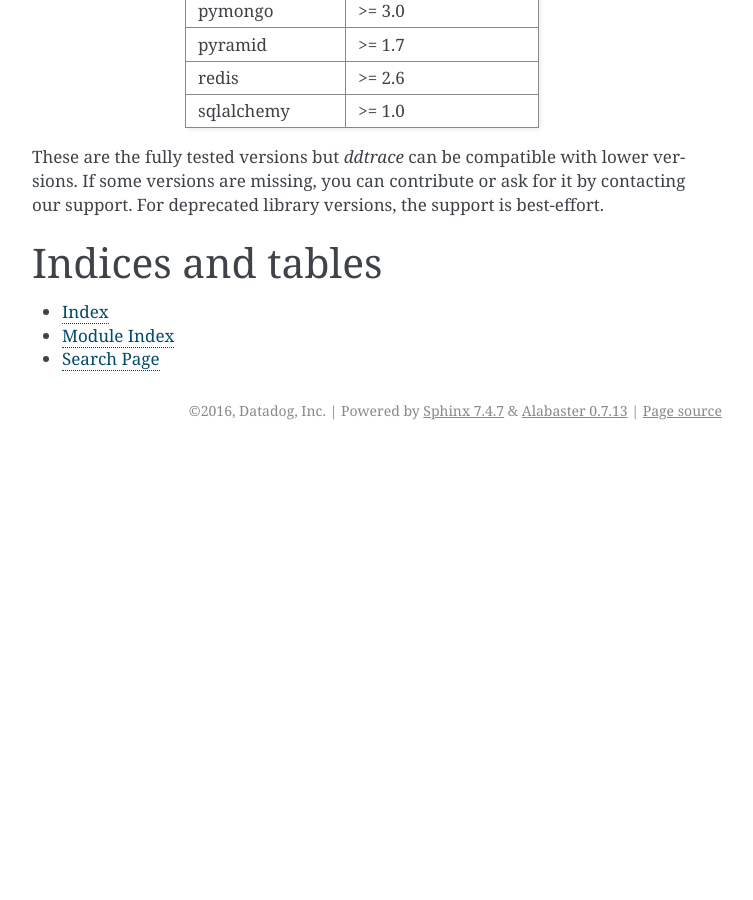
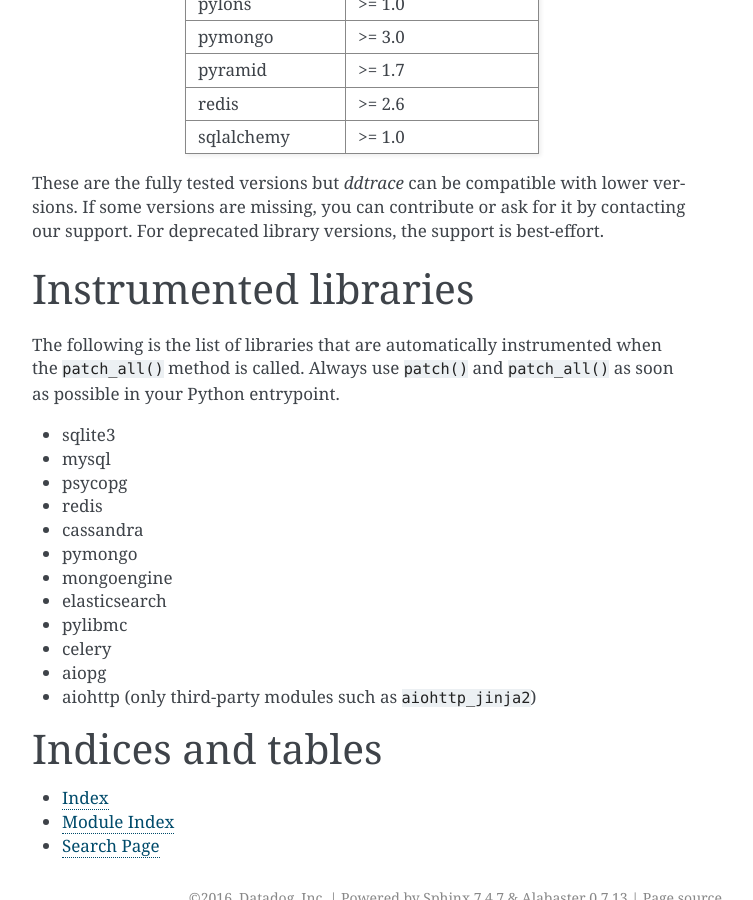
Before and after one commit to korniltsev-grafanista/pyroscope-python, a Sphinx documentation site: the page built from docs/index.rst, in a window 1280 px wide and 900 px high, scrolled down 10833 px. Shown: the whole window, without its empty margins (388-1141 px from the left). Built offline with Sphinx 7.4.7, drawn with Linux system fonts in a browser that asks for light colours; before the commit the page ends 11283 px from its top, so only the background shows below that; some of the changed text lies outside the part shown.

Commit message:
[docs] add the list of autoinstrumented modules
Upstream-Commit: 3763563f8914fbcefcd40665abb07e915f5477dc

```diff
--- a/docs/index.rst
+++ b/docs/index.rst
@@ -83,7 +83,10 @@ Then let's patch widely used Python libraries::
     from ddtrace import patch_all
     patch_all()
 
-Start your web server and you should be off to the races.
+Start your web server and you should be off to the races. Here you can find
+which `framework is automatically instrumented`_ with the ``patch_all()`` method.
+
+.. _framework is automatically instrumented: #instrumented-libraries
 
 Custom
 ~~~~~~
@@ -423,6 +426,26 @@ These are the fully tested versions but `ddtrace` can be compatible with lower v
 If some versions are missing, you can contribute or ask for it by contacting our support.
 For deprecated library versions, the support is best-effort.
 
+Instrumented libraries
+======================
+
+The following is the list of libraries that are automatically instrumented when the
+``patch_all()`` method is called. Always use ``patch()`` and ``patch_all()`` as
+soon as possible in your Python entrypoint.
+
+* sqlite3
+* mysql
+* psycopg
+* redis
+* cassandra
+* pymongo
+* mongoengine
+* elasticsearch
+* pylibmc
+* celery
+* aiopg
+* aiohttp (only third-party modules such as ``aiohttp_jinja2``)
+
 Indices and tables
 ==================
 
```
